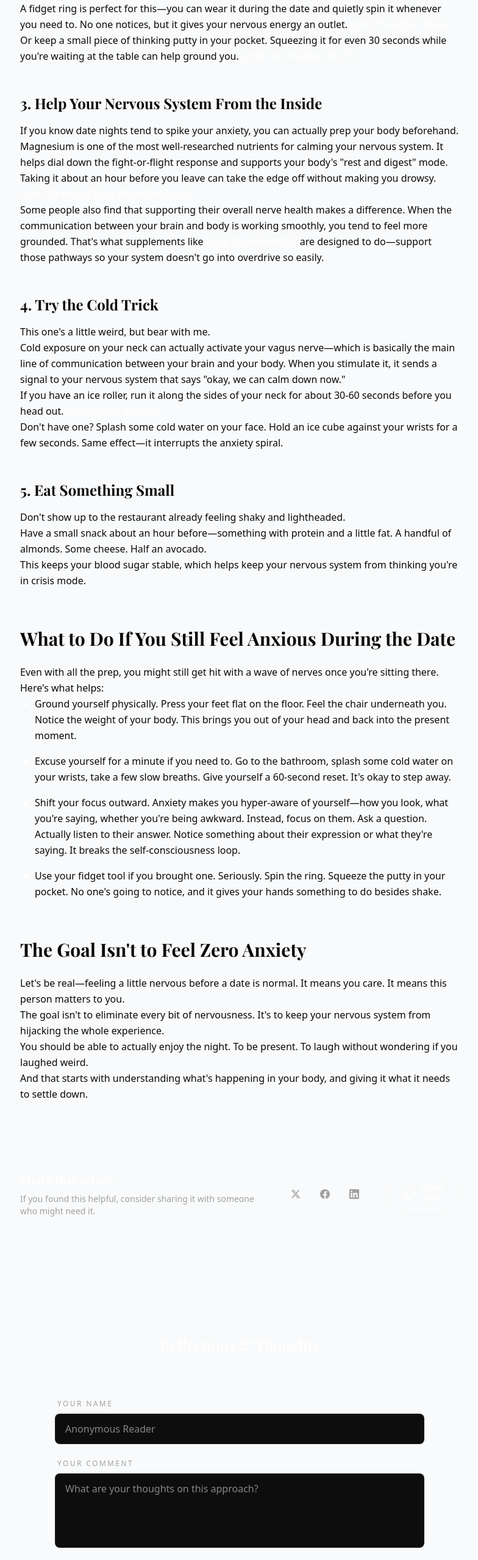
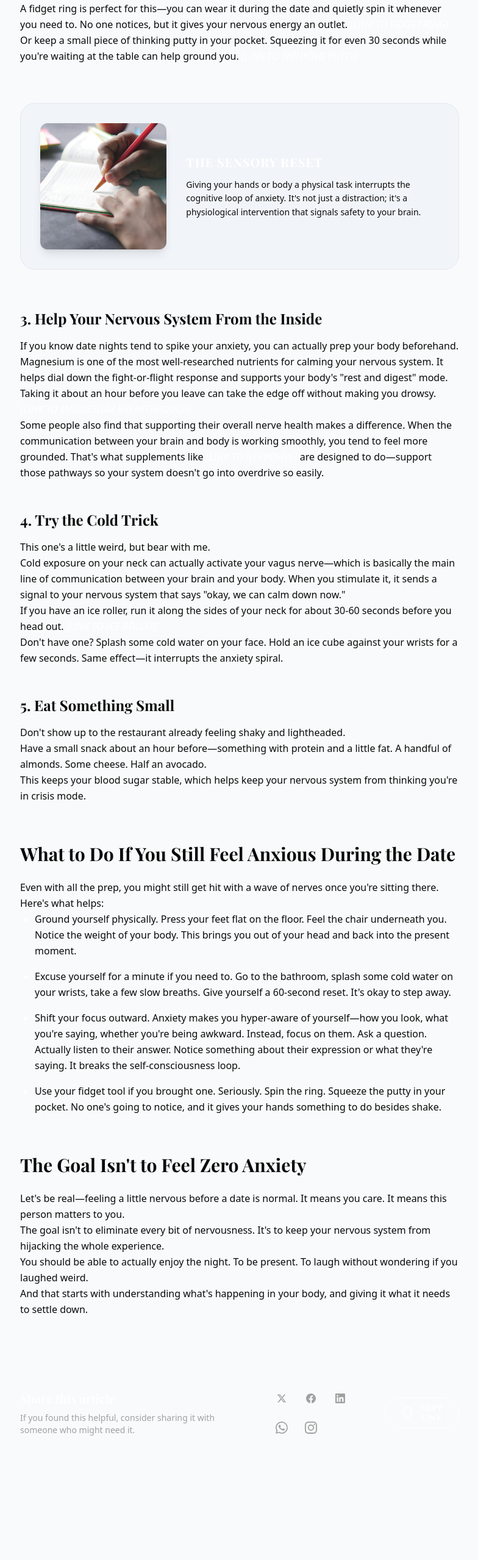
Before and after one commit to FormiloStudios/calmclarity_stitch, a Next.js app: page /articles/why-you-feel-anxious-before-date-night in a window 1280 px wide. Shown: the part 3348-5906 px from the top of the page at 61% size, without its empty margins (247-1031 px from the left). Built offline with nearby package versions, Linux system fonts and the light colour scheme; a web font is replaced by a local one.

Commit message:
Update ShareSection with WhatsApp/Instagram, restore Article 1 image, and fix article links

```diff
--- a/src/app/articles/why-you-feel-anxious-before-date-night/page.tsx
+++ b/src/app/articles/why-you-feel-anxious-before-date-night/page.tsx
@@ -143,6 +143,25 @@ export default function ArticlePage() {
                             Or keep a small piece of thinking putty in your pocket. Squeezing it for even 30 seconds while you&#39;re waiting at the table can help ground you. <span className="text-primary italic">[LINK TO THINKING PUTTY]</span>
                         </p>
 
+                        <div className="bg-slate-100 dark:bg-white/5 border border-slate-200 dark:border-white/10 p-8 rounded-3xl my-16">
+                            <div className="flex flex-col md:flex-row gap-8 items-center">
+                                <div className="md:w-1/3 relative aspect-square w-full rounded-xl overflow-hidden shadow-lg">
+                                    <Image
+                                        src="/val_article1b.jpg"
+                                        alt="Calming techniques visual"
+                                        fill
+                                        className="object-cover"
+                                    />
+                                </div>
+                                <div className="md:w-2/3">
+                                    <h4 className="font-display text-xl font-bold mb-3 text-primary uppercase tracking-wider">The Sensory Reset</h4>
+                                    <p className="text-sm leading-relaxed mb-0">
+                                        Giving your hands or body a physical task interrupts the cognitive loop of anxiety. It&#39;s not just a distraction; it&#39;s a physiological intervention that signals safety to your brain.
+                                    </p>
+                                </div>
+                            </div>
+                        </div>
+
 
 
                         <h3 className="font-display text-2xl font-bold mt-12 mb-4">3. Help Your Nervous System From the Inside</h3>
--- a/src/components/ShareSection.tsx
+++ b/src/components/ShareSection.tsx
@@ -16,18 +16,23 @@ export function ShareSection({ title }: { title: string }) {
     const sharePlatforms = [
         {
             name: "Twitter",
-            icon: "X",
             url: `https://twitter.com/intent/tweet?text=${encodeURIComponent(title)}&url=${encodeURIComponent(shareUrl)}`,
         },
         {
             name: "Facebook",
-            icon: "FB",
             url: `https://www.facebook.com/sharer/sharer.php?u=${encodeURIComponent(shareUrl)}`,
         },
         {
             name: "LinkedIn",
-            icon: "LI",
             url: `https://www.linkedin.com/sharing/share-offsite/?url=${encodeURIComponent(shareUrl)}`,
+        },
+        {
+            name: "WhatsApp",
+            url: `https://wa.me/?text=${encodeURIComponent(title + " " + shareUrl)}`,
+        },
+        {
+            name: "Instagram",
+            url: `https://instagram.com`, // Instagram doesn't support direct URL sharing via intent easily
         },
     ];
 
@@ -39,7 +44,7 @@ export function ShareSection({ title }: { title: string }) {
                     <p className="text-sm text-muted font-light">If you found this helpful, consider sharing it with someone who might need it.</p>
                 </div>
                 <div className="flex items-center gap-4">
-                    <div className="flex items-center gap-2">
+                    <div className="flex flex-wrap items-center gap-2">
                         {sharePlatforms.map((platform) => (
                             <a
                                 key={platform.name}
@@ -64,6 +69,17 @@ export function ShareSection({ title }: { title: string }) {
                                         <path d="M20.447 20.452h-3.554v-5.569c0-1.328-.027-3.037-1.852-3.037-1.853 0-2.136 1.445-2.136 2.939v5.667H9.351V9h3.414v1.561h.046c.477-.9 1.637-1.85 3.37-1.85 3.601 0 4.267 2.37 4.267 5.455v6.286zM5.337 7.433c-1.144 0-2.063-.926-2.063-2.065 0-1.138.92-2.063 2.063-2.063 1.14 0 2.064.925 2.064 2.063 0 1.139-.925 2.065-2.064 2.065zm1.782 13.019H3.555V9h3.564v11.452zM22.225 0H1.771C.792 0 0 .774 0 1.729v20.542C0 23.227.792 24 1.771 24h20.451C23.2 24 24 23.227 24 22.271V1.729C24 .774 23.2 0 22.222 0h.003z" />
                                     </svg>
                                 )}
+                                {platform.name === "WhatsApp" && (
+                                    <svg className="w-5 h-5 fill-muted group-hover:fill-white transition-colors" viewBox="0 0 24 24">
+                                        <path d="M17.472 14.382c-.297-.149-1.758-.867-2.03-.967-.273-.099-.471-.148-.67.15-.197.297-.767.966-.94 1.164-.173.199-.347.223-.644.075-.297-.15-1.255-.463-2.39-1.475-.883-.788-1.48-1.761-1.653-2.059-.173-.297-.018-.458.13-.606.134-.133.298-.347.446-.52.149-.174.198-.298.298-.497.099-.198.05-.371-.025-.52-.075-.149-.669-1.612-.916-2.207-.242-.579-.487-.5-.669-.51-.173-.008-.371-.01-.57-.01-.198 0-.52.074-.792.372-.272.297-1.04 1.016-1.04 2.479 0 1.462 1.065 2.875 1.213 3.074.149.198 2.096 3.2 5.077 4.487.709.306 1.262.489 1.694.625.712.227 1.36.195 1.871.118.571-.085 1.758-.719 2.006-1.413.248-.694.248-1.289.173-1.413-.074-.124-.272-.198-.57-.347m-5.421 7.403h-.004a9.87 9.87 0 01-5.031-1.378l-.361-.214-3.741.982.998-3.648-.235-.374a9.86 9.86 0 01-1.51-5.26c.001-5.45 4.436-9.884 9.888-9.884 2.64 0 5.122 1.03 6.988 2.898a9.825 9.825 0 012.893 6.994c-.003 5.45-4.437 9.884-9.885 9.884m8.413-18.297A11.815 11.815 0 0012.05 0C5.495 0 .16 5.335.157 11.892c0 2.096.547 4.142 1.588 5.945L.057 24l6.305-1.654a11.882 11.882 0 005.683 1.448h.005c6.554 0 11.89-5.335 11.893-11.893a11.821 11.821 0 00-3.48-8.413z" />
+                                    </svg>
+                                )}
+                                {platform.name === "Instagram" && (
+                                    <svg className="w-5 h-5 fill-muted group-hover:fill-white transition-colors" viewBox="0 0 24 24">
+                                        <path d="M12 2.163c3.204 0 3.584.012 4.85.07 1.147.054 1.77.246 2.185.408.55.213.943.468 1.355.88.413.412.668.805.881 1.355.161.415.353 1.038.408 2.185.059 1.266.071 1.646.071 4.85s-.012 3.584-.071 4.85c-.055 1.147-.246 1.77-.408 2.185-.213.55-.468.943-.88 1.355-.413.412-.805.668-1.355.881-.415.161-1.038.353-2.185.408-1.266.059-1.646.071-4.85.071s-3.584-.012-4.85-.071c-1.147-.055-1.77-.246-2.185-.408-.55-.213-.943-.468-1.355-.88-.412-.413-.668-.805-.881-1.355-.161-.415-.353-1.038-.408-2.185-.059-1.266-.071-1.646-.071-4.85s.012-3.584.071-4.85c.054-1.147.246-1.77.408-2.185.213-.55.468-.943.88-1.355.412-.413.805-.668 1.355-.881.415-.161 1.038-.353 2.185-.408 1.266-.059 1.646-.071 4.85-.071M12 0C8.741 0 8.333.014 7.053.072 5.775.131 4.905.336 4.144.633a5.856 5.856 0 00-2.112 1.376A5.856 5.856 0 00.656 4.122c-.297.763-.502 1.632-.561 2.91C.014 8.315 0 8.721 0 11.979s.014 3.665.072 4.944c.06 1.277.264 2.148.561 2.91a5.856 5.856 0 001.376 2.112 5.856 5.856 0 002.112 1.376c.763.297 1.632.502 2.91.561 1.28.058 1.687.072 4.945.072s3.665-.014 4.944-.072c1.277-.06 2.148-.264 2.91-.561a5.856 5.856 0 002.112-1.376 5.856 5.856 0 001.376-2.112c.297-.762.502-1.633.561-2.91.058-1.279.072-1.686.072-4.944s-.014-3.665-.072-4.944c-.06-1.277-.264-2.148-.561-2.91a5.856 5.856 0 00-1.376-2.112A5.856 5.856 0 0019.835.633c-.763-.297-1.632-.502-2.91-.561C15.646.014 15.239 0 11.979 0h.021z" />
+                                        <path d="M11.979 5.832A6.147 6.147 0 1018.126 12a6.147 6.147 0 00-6.147-6.168zm0 10.128A3.981 3.981 0 1115.96 12a3.981 3.981 0 01-3.981 3.96zM18.378 4.4a1.44 1.44 0 101.44 1.44A1.44 1.44 0 0018.378 4.4z" />
+                                    </svg>
+                                )}
                             </a>
                         ))}
                     </div>
```
Also changed, not shown: public/val_article1b.jpg (added).
